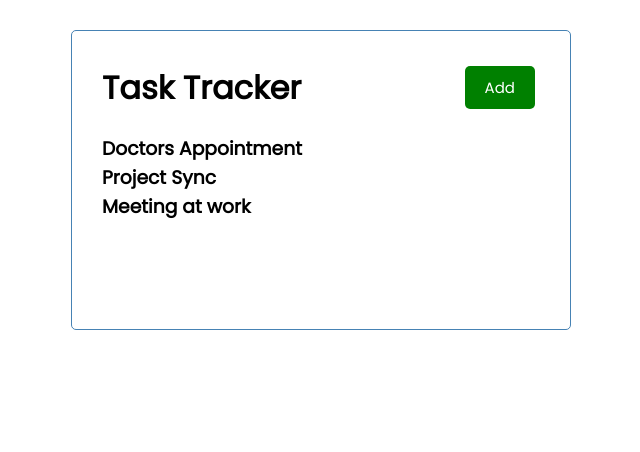
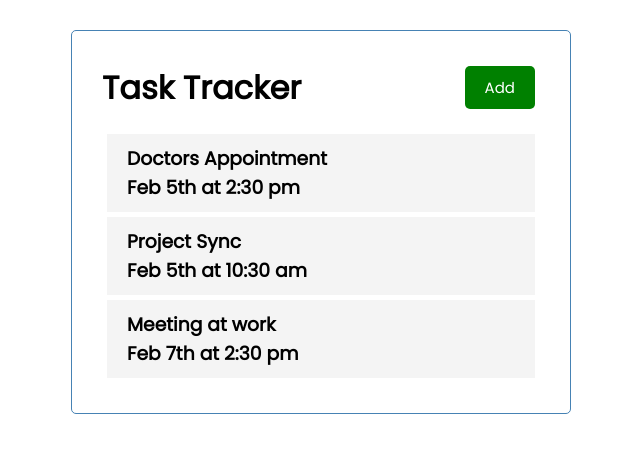
Before and after one commit to benedictkioko/react-task-tracker, a React (Create React App) app: page / in a window 1280 px wide. Shown: the top 452 px of the page, without its empty margins (319-959 px from the left). Built offline with nearby package versions, Linux system fonts and the light colour scheme.

Commit message:
added a Task Component

```diff
--- /dev/null
+++ b/src/components/Task.js
@@ -0,0 +1,10 @@
+const Task = ({ task }) => {
+    return (
+        <div className = 'task'>
+            <h3>{task.text}</h3>
+            <h3>{task.day}</h3>
+        </div>
+    )
+}
+
+export default Task
--- a/src/components/Tasks.js
+++ b/src/components/Tasks.js
@@ -1,8 +1,9 @@
+import Task from './Task'
 const Tasks = ({tasks}) => {
     return (
         <>
           {tasks.map((task) => (
-              <h3 key={task.id}>{task.text}</h3>
+              <Task key={task.id} task = {task} />
             ))}
         </>
     )
```
Also changed, not shown: 1 other file (tests, documents, lock files or other folders).
